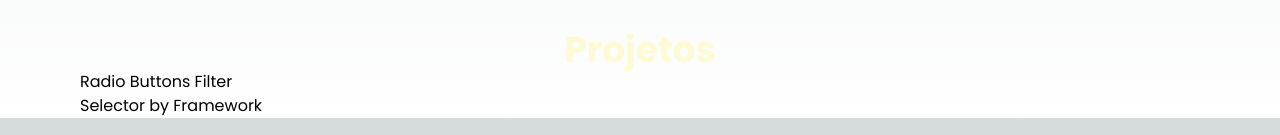
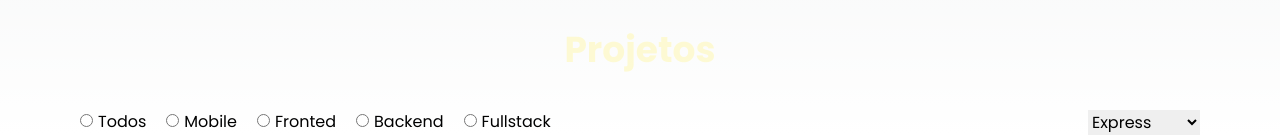
Before and after one commit to vitorlichoti/vitor-lichoti-portfolio, a Next.js app: page / in a window 1280 px wide. Shown: the part 958-1093 px from the top of the page. Built offline with nearby package versions, Linux system fonts and the light colour scheme.

Commit message:
renderiza radio buttons e selector

```diff
--- /dev/null
+++ b/src/common/constants.ts
@@ -0,0 +1,5 @@
+export const languagesList: string[] = ['TypeScript', 'Python', 'Kotlin', 'Kotlin Multiplatform', 'React', 'React Native', 'Next', 'Golang' ];
+
+export const stacks: string[] = ['Todos', 'Mobile', 'Fronted', 'Backend', 'Fullstack']
+
+export const frameworks: string[] = ['Express', 'Adonis', 'Django', 'Spring Boot', 'Next']
--- a/src/components/ProgramingLanguages.tsx
+++ b/src/components/ProgramingLanguages.tsx
@@ -6,10 +6,11 @@ import Image from 'next/image';
 import AliceCarousel from 'react-alice-carousel';
 import 'react-alice-carousel/lib/alice-carousel.css';
 import { useEffect, useState } from "react";
+import { languagesList } from '../common/constants';
 
 export default function ProgrammingLanguages() {
   const mode = 'dark';
-  const languagesList = ['TypeScript', 'Python', 'Kotlin', 'Kotlin Multiplatform', 'React', 'React Native', 'Next', 'Golang' ];
+
   const [waitSec, setWaitSec] = useState<string[]>([]);
 
   useEffect(() => {
--- a/src/components/ProjectFiltersWrapper.tsx
+++ b/src/components/ProjectFiltersWrapper.tsx
@@ -1,10 +1,12 @@
 import RadioButtonsFilter from "./RadioButtonsFilter";
 import SelectByFrameWork from "./SelectByFrameWork";
+import { languagesList, stacks } from "@/common/constants";
 
 export default function ProjectFiltersWrapper() {
+
   return (
-    <div>
-      <RadioButtonsFilter />
+    <div className="mt-10" style={{display: 'flex', justifyContent: 'space-between', marginLeft: 'auto', marginRight: 'auto', width: '100%'}}>
+      <RadioButtonsFilter label={stacks}/>
       <SelectByFrameWork />
     </div>
   );
--- /dev/null
+++ b/src/components/RadioButton.tsx
@@ -0,0 +1,12 @@
+interface RadioButtonProps {
+  label: string;
+}
+
+export default function RadioButton({ label }: RadioButtonProps) {
+  return (
+    <label >
+      <input type="radio" name="language" value={label} style={{marginRight: '5px'}} />
+      {label}
+    </label>
+  );
+}
--- a/src/components/RadioButtonsFilter.tsx
+++ b/src/components/RadioButtonsFilter.tsx
@@ -1,7 +1,15 @@
-export default function RadioButtonsFilter() {
+import RadioButton from "./RadioButton";
+
+interface RadioButtonProps {
+  label: string[];
+}
+
+export default function RadioButtonsFilter({ label }: RadioButtonProps) {
   return (
-    <div>
-      Radio Buttons Filter
+    <div style={{width: 'auto', display: 'flex', justifyContent: 'center', gap: '20px'}}>
+      {label.map((item, index) => (
+        <RadioButton key={index} label={item} />
+      ))}
     </div>
   );
 }
--- a/src/components/SelectByFrameWork.tsx
+++ b/src/components/SelectByFrameWork.tsx
@@ -1,7 +1,11 @@
+import { frameworks } from "@/common/constants";
+
 export default function SelectByFrameWork() {
   return (
-    <div>
-      Selector by Framework
-    </div>
+    <select>
+      {frameworks.map((item, index) => (
+        <option key={index} value={item}>{item}</option>
+      ))}
+    </select>
   );
 }
```
